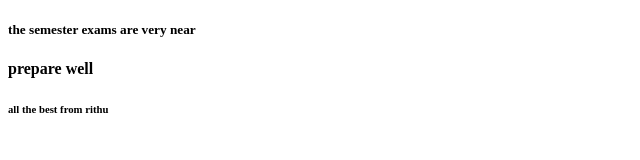
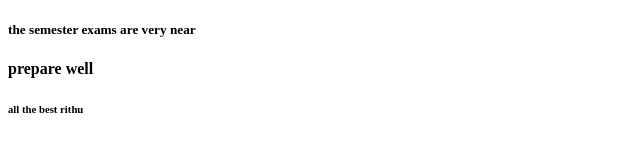
Before and after one commit to Rithikabuddhiraj/devopseselab, a plain HTML site: page frontpage.html in a window 1280 px wide. Shown: the full height of the page, 0-640 px from the left. Drawn offline with Linux system fonts and the light colour scheme.

Commit message:
new commit

```diff
--- a/frontpage.html
+++ b/frontpage.html
@@ -6,7 +6,7 @@
     <title>end semester lab</title>
     <h5>the semester exams are very near</h5>
     <h4>prepare well</h4>
-    <h6>all the best from rithu</h6>
+    <h6>all the best rithu</h6>
 </head>
 <body>
 
```
